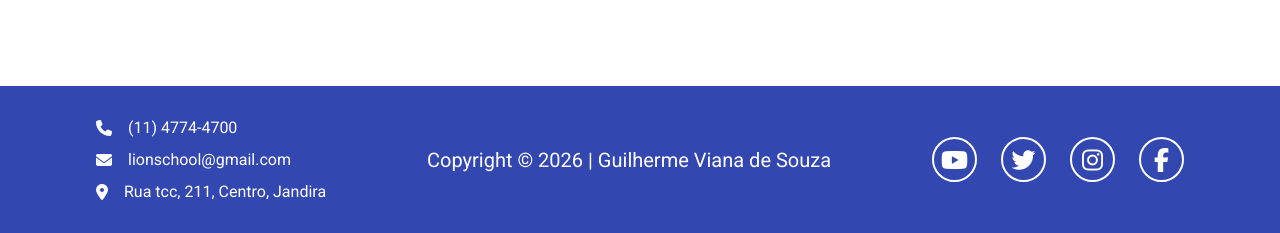
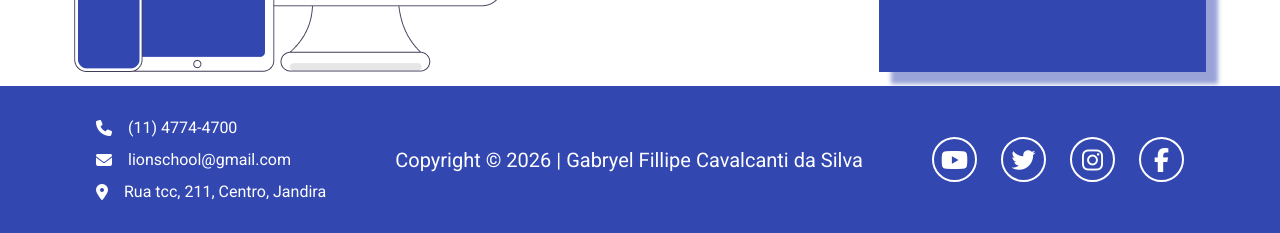
Before and after one commit to GabryelFillipe/Lions-School, a plain HTML site: page index.html in a window 1280 px wide. Shown: the part 567-800 px from the top of the page. Drawn offline with Linux system fonts and the light colour scheme.

Commit message:
feat: Adicionando imagens a pagina

```diff
--- a/index.html
+++ b/index.html
@@ -70,7 +70,7 @@
                 </div>
             </nav>
 
-            <p class="direitos-autorais">Copyright © 2026 | Guilherme Viana de Souza</p>
+            <p class="direitos-autorais">Copyright © 2026 | Gabryel Fillipe Cavalcanti da Silva</p>
 
             <nav class="redes-sociais">
                 <i class="fa-brands fa-youtube"></i>
```
Also changed, not shown: img/Vector.png (added), img/devices.png (added), img/logo-image.png (added), img/studant.png (added).
